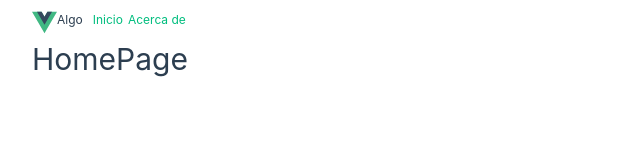
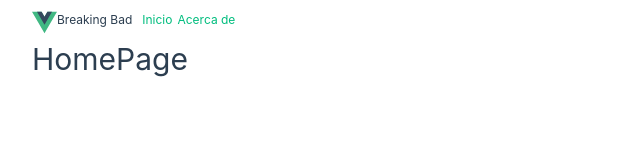
Before and after one commit to axSheru/vue-ts-bases, a Vue app: page / in a window 1280 px wide. Shown: the top 160 px of the page, without its empty margins (0-640 px from the left). Built offline with nearby package versions, Linux system fonts and the light colour scheme.

Commit message:
FEAT: Passed props from parent to child component.

```diff
--- a/src/App.vue
+++ b/src/App.vue
@@ -1,12 +1,12 @@
 <script setup lang="ts">
-  import { RouterView } from 'vue-router';
-  import NavBar from '@/shared/components/NavBar.vue';
+import { RouterView } from "vue-router";
+import NavBar from "@/shared/components/NavBar.vue";
 </script>
 
 <template>
   <div class="wrapper">
     <header>
-      <NavBar />
+      <NavBar title="Breaking Bad" />
     </header>
     <main>
       <RouterView />
@@ -15,8 +15,8 @@
 </template>
 
 <style scoped>
-  .wrapper {
-    display: flex;
-    flex-direction: column;
-  }
+.wrapper {
+  display: flex;
+  flex-direction: column;
+}
 </style>
--- a/src/shared/components/NavBar.vue
+++ b/src/shared/components/NavBar.vue
@@ -1,11 +1,25 @@
 <script setup lang="ts">
+
+    /* const props = defineProps({
+        title: {
+            type: string,
+            required: true
+        }
+    }); */
+    // const props = defineProps<{ title?: string }>();
+
+    interface Props {
+        title: string
+    }
+
+    const props = defineProps<Props>();
 
 </script>
 
 <template>
     <nav>
         <img src="@/assets/logo.svg" alt="Vue logo" height="25" width="25">
-        <span>Algo</span>
+        <span>{{ props.title || 'No title' }}</span>
 
         <RouterLink to="/" >Inicio</RouterLink>
         <RouterLink to="/about" >Acerca de</RouterLink>
```
